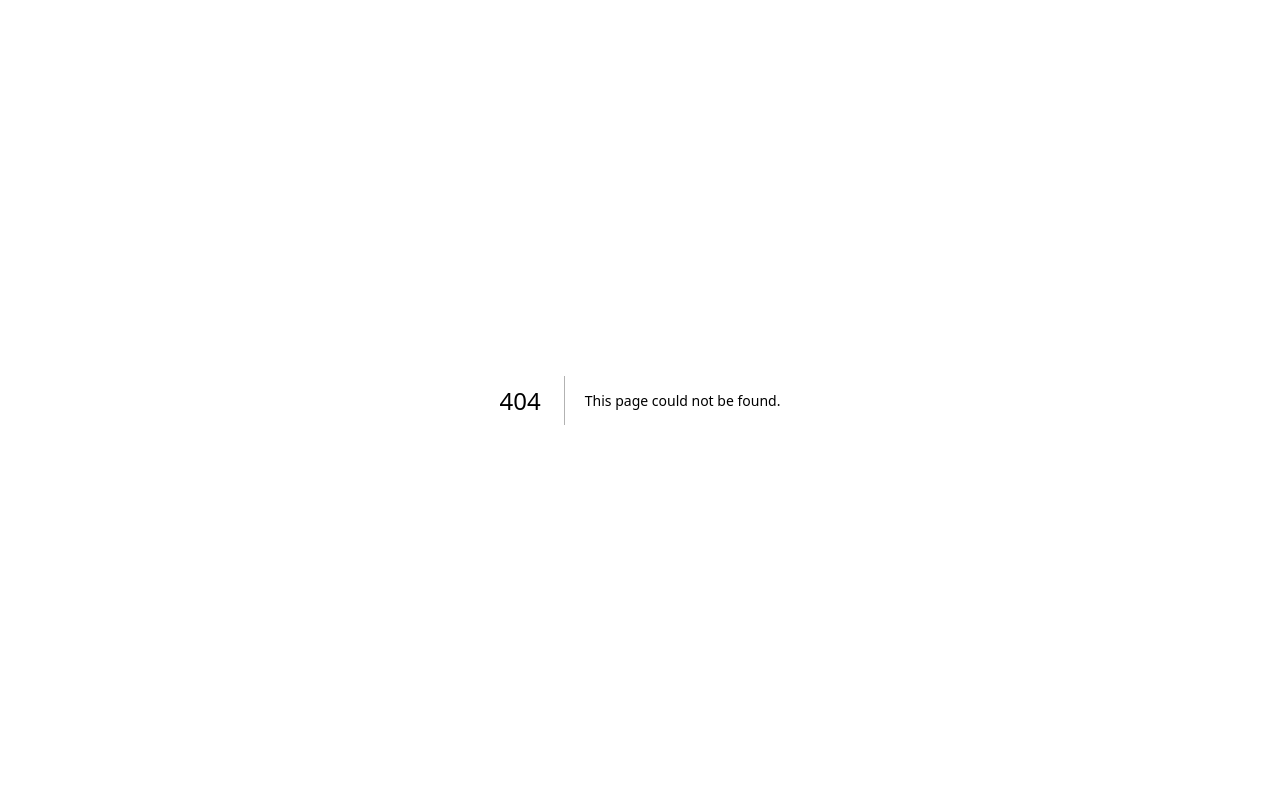
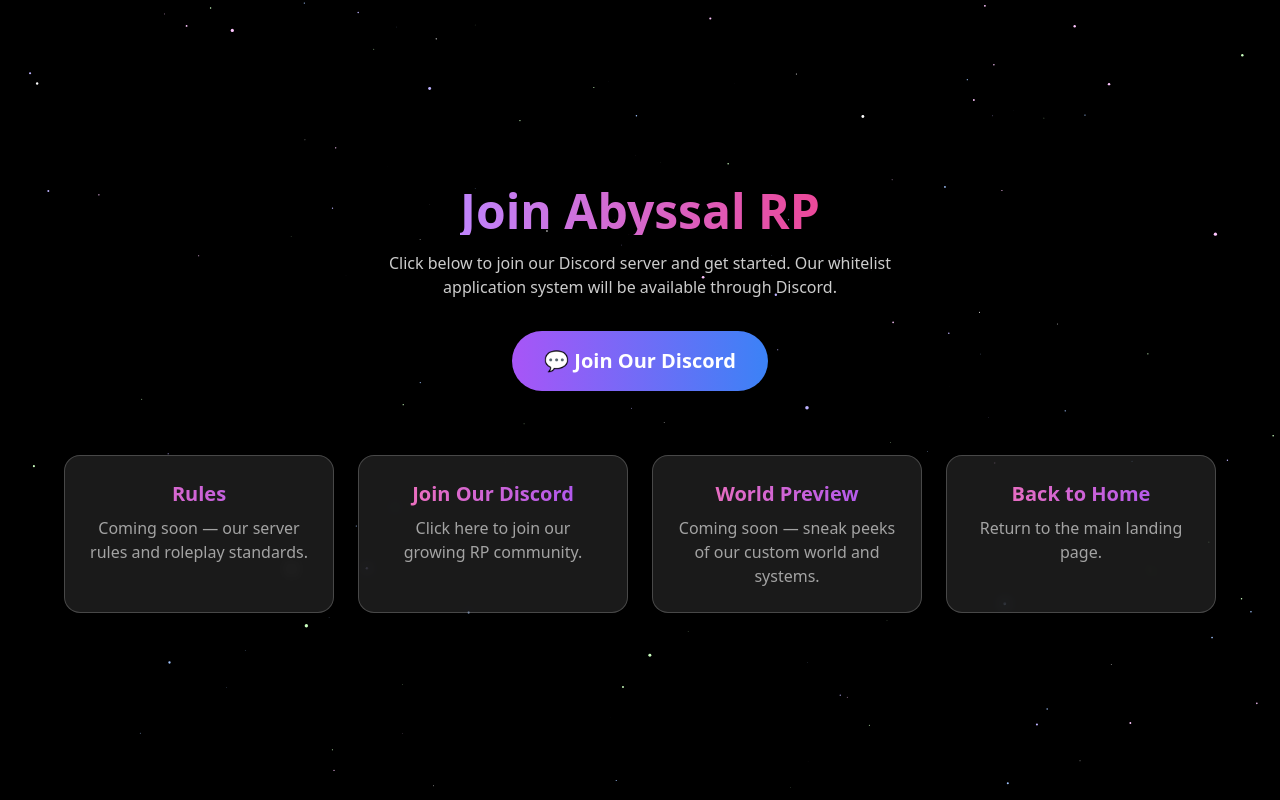
Before and after one commit to AbyssalRP/abyssalrp-site, a Next.js app: page /join in a window 1280 px wide. Before the commit this address had no page. Built offline with nearby package versions, Linux system fonts and the light colour scheme.

Commit message:
Add join.tsx page with starfield and navigation cards

```diff
--- /dev/null
+++ b/pages/join.tsx
@@ -0,0 +1,118 @@
+import Link from "next/link";
+import { useEffect, useRef } from "react";
+
+export default function JoinPage() {
+  const canvasRef = useRef<HTMLCanvasElement | null>(null);
+
+  useEffect(() => {
+    const canvas = canvasRef.current;
+    if (!canvas) return;
+    const ctx = canvas.getContext("2d");
+    if (!ctx) return;
+
+    let animationFrameId: number;
+
+    const resize = () => {
+      canvas.width = window.innerWidth;
+      canvas.height = window.innerHeight;
+    };
+
+    resize();
+    window.addEventListener("resize", resize);
+
+    const colors = ["#ffffff", "#a0c4ff", "#bdb2ff", "#ffc6ff", "#caffbf"];
+    const maxDimension = Math.max(window.innerWidth, window.innerHeight);
+    const stars = Array.from({ length: 300 }, () => ({
+      x: (Math.random() - 0.5) * maxDimension * 6,
+      y: (Math.random() - 0.5) * maxDimension * 6,
+      z: Math.random() * maxDimension,
+      vx: (Math.random() - 0.5) * 0.1,
+      vy: (Math.random() - 0.5) * 0.1,
+      vz: -1.5 + Math.random() * -0.5,
+      color: colors[Math.floor(Math.random() * colors.length)]
+    }));
+
+    const render = () => {
+      ctx.fillStyle = "black";
+      ctx.fillRect(0, 0, canvas.width, canvas.height);
+
+      for (const star of stars) {
+        star.x += star.vx;
+        star.y += star.vy;
+        star.z += star.vz;
+
+        if (star.z <= 0) {
+          star.z = maxDimension;
+          star.x = (Math.random() - 0.5) * maxDimension * 6;
+          star.y = (Math.random() - 0.5) * maxDimension * 6;
+        }
+
+        const k = 128.0 / star.z;
+        const x = star.x * k + canvas.width / 2;
+        const y = star.y * k + canvas.height / 2;
+
+        if (x >= 0 && x < canvas.width && y >= 0 && y < canvas.height) {
+          const size = (1 - star.z / maxDimension) * 2;
+          ctx.fillStyle = star.color;
+          ctx.beginPath();
+          ctx.arc(x, y, size, 0, Math.PI * 2);
+          ctx.fill();
+        }
+      }
+
+      animationFrameId = requestAnimationFrame(render);
+    };
+
+    render();
+
+    return () => {
+      cancelAnimationFrame(animationFrameId);
+      window.removeEventListener("resize", resize);
+    };
+  }, []);
+
+  return (
+    <>
+      <canvas
+        ref={canvasRef}
+        className="fixed top-0 left-0 w-full h-full z-0"
+      />
+      <div className="relative z-10 min-h-screen flex flex-col items-center justify-center px-4 py-12 text-white">
+        <h1 className="text-4xl md:text-5xl font-bold mb-4 bg-gradient-to-r from-purple-400 to-pink-500 bg-clip-text text-transparent">
+          Join Abyssal RP
+        </h1>
+        <p className="text-center max-w-xl mb-8 text-white/80">
+          Click below to join our Discord server and get started. Our whitelist application system will be available through Discord.
+        </p>
+
+        <a
+          href="https://discord.gg/PCtfNK99zT"
+          target="_blank"
+          rel="noopener noreferrer"
+          className="px-8 py-4 rounded-full bg-gradient-to-r from-purple-500 to-blue-500 hover:opacity-90 transition shadow-lg text-xl font-semibold"
+        >
+          💬 Join Our Discord
+        </a>
+
+        <div className="mt-16 grid grid-cols-1 md:grid-cols-4 gap-6 w-full max-w-6xl text-center">
+          <Link href="/rules" className="bg-white/10 border border-white/20 rounded-2xl p-6 backdrop-blur hover:bg-white/20 transition">
+            <h3 className="text-xl font-semibold mb-2 bg-gradient-to-r from-pink-400 to-purple-500 bg-clip-text text-transparent">Rules</h3>
+            <p className="text-white/60">Coming soon — our server rules and roleplay standards.</p>
+          </Link>
+          <Link href="/join" className="bg-white/10 border border-white/20 rounded-2xl p-6 backdrop-blur hover:bg-white/20 transition">
+            <h3 className="text-xl font-semibold mb-2 bg-gradient-to-r from-pink-400 to-purple-500 bg-clip-text text-transparent">Join Our Discord</h3>
+            <p className="text-white/60">Click here to join our growing RP community.</p>
+          </Link>
+          <Link href="/preview" className="bg-white/10 border border-white/20 rounded-2xl p-6 backdrop-blur hover:bg-white/20 transition">
+            <h3 className="text-xl font-semibold mb-2 bg-gradient-to-r from-pink-400 to-purple-500 bg-clip-text text-transparent">World Preview</h3>
+            <p className="text-white/60">Coming soon — sneak peeks of our custom world and systems.</p>
+          </Link>
+          <Link href="/" className="bg-white/10 border border-white/20 rounded-2xl p-6 backdrop-blur hover:bg-white/20 transition">
+            <h3 className="text-xl font-semibold mb-2 bg-gradient-to-r from-pink-400 to-purple-500 bg-clip-text text-transparent">Back to Home</h3>
+            <p className="text-white/60">Return to the main landing page.</p>
+          </Link>
+        </div>
+      </div>
+    </>
+  );
+}
```
